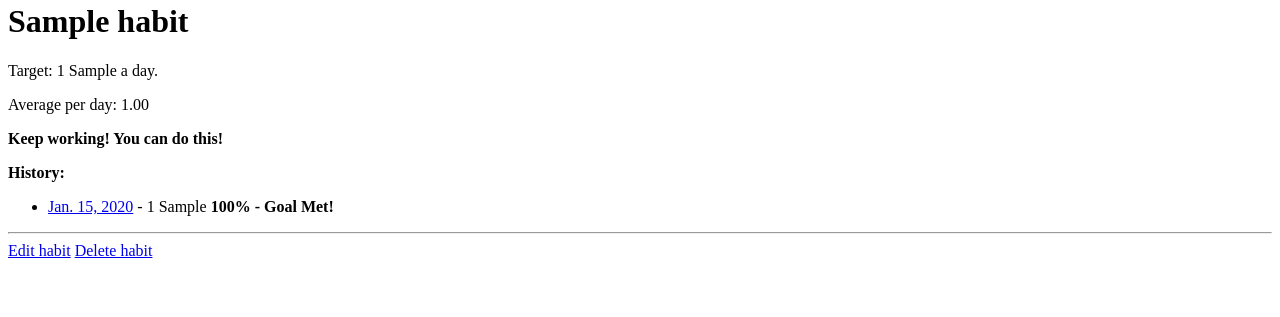
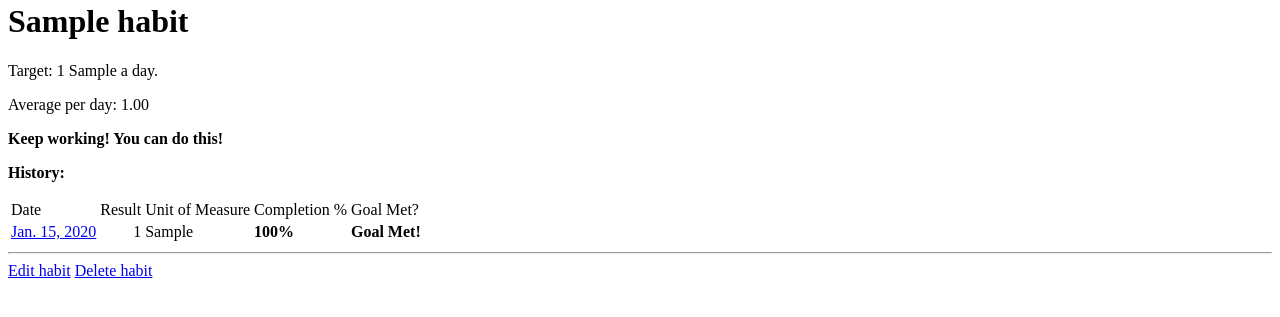
Before and after one commit to Momentum-Team-14/django-habit-tracker-Tomtuhtomtom, a Django app: page /habits/1 in a window 1280 px wide. Shown: the part 158-475 px from the top of the page. Run offline with Django 4.2, Linux system fonts and the light colour scheme; a user stored in the database is signed in; tables that the repository leaves empty hold one stand-in row (values such as "Sample post"); parts of the project's set-up code (start-up, migrations or seed data) failed here and were passed over.

Commit message:
converted lists to HTML tables

```diff
--- a/habit_tracker/templates/habit_tracker/habit_detail.html
+++ b/habit_tracker/templates/habit_tracker/habit_detail.html
@@ -14,22 +14,36 @@
 {% endif %}
 <p><strong>History:</strong></p>
 {% if records %}
-<ul>
+<table>
+    <tr>
+        <td>Date</td>
+        <td>Result</td>
+        <td>Unit of Measure</td>
+        <td>Completion %</td>
+        <td>Goal Met?</td>
+    </tr>
     {% for record in records %}
+    <tr>
         {% if record.result >= habit.target_number %}
-        <li><a href="{% url 'record-detail' record.pk %}">{{ record.entry_date }}</a>
-        <span>- {{ record }} {{ habit.unit_of_measure }} <strong>{{ record.percentage }}% - Goal Met!</strong></span>
-        </li>
+        <td><a href="{% url 'record-detail' record.pk %}">{{ record.entry_date }}</a></td>
+        <td align="right">{{ record }}</td>
+        <td>{{ habit.unit_of_measure }}</td>
+        <td><strong>{{ record.percentage }}%</strong></td>
+        <td><strong>Goal Met!</strong></td>
         {% else %}
-        <li><a href="{% url 'record-detail' record.pk %}">{{ record.entry_date }}</a>
-            <span>- {{ record }} {{ habit.unit_of_measure }} <strong>{{ record.percentage }}% - Goal Not Met!</strong></span>
-        </li>
+        <td><a href="{% url 'record-detail' record.pk %}">{{ record.entry_date }}</a></td>
+        <td align="right">{{ record }}</td>
+        <td>{{ habit.unit_of_measure }}</td>
+        <td><strong>{{ record.percentage }}%</strong></td>
+        <td><strong>Goal Not Met!</strong></td>
         {% endif %}
+    </tr>
     {% endfor %}
-</ul>
+</table>
 {% else %}
 <p>No Records Found</p>
 {% endif %}
+
 
 <hr>
 <div>
```
Also changed, not shown: habit_tracker/templates/habit_tracker/list_habits.html (+7 -7 lines).
